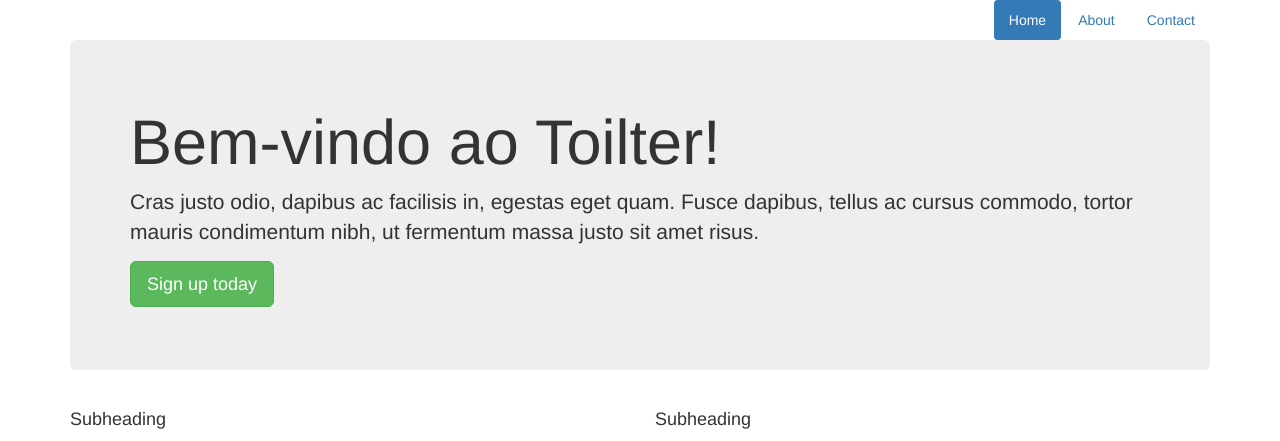
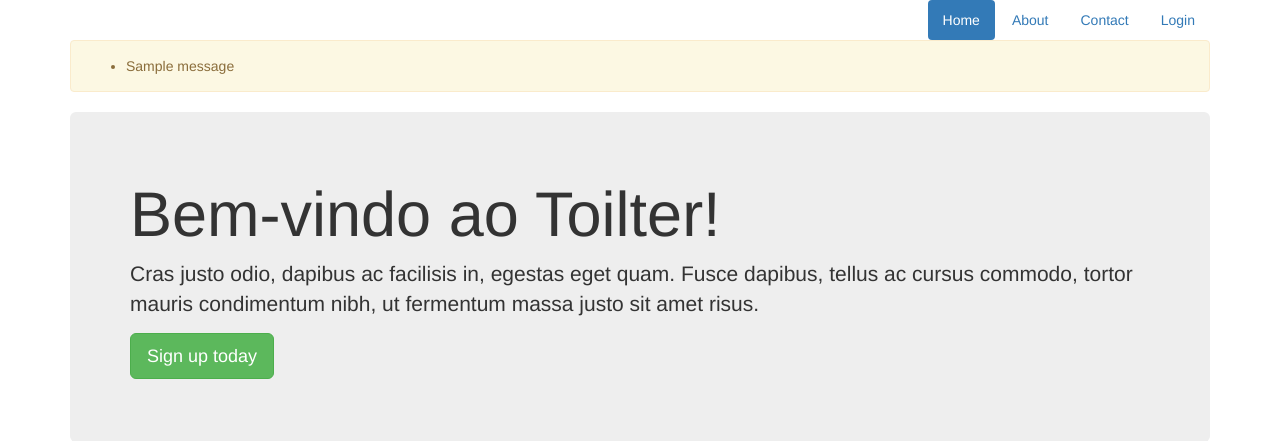
Before and after one commit to lucascb/flask, a Flask app: page / in a window 1280 px wide. Shown: the top 441 px of the page. Run offline with Flask 2, Linux system fonts and the light colour scheme; tables that the repository leaves empty hold one stand-in row (values such as "Sample post"); one stand-in notice (Sample message) is shown; some libraries are stand-ins or nearby versions.

Commit message:
Done until class 11

```diff
--- a/app/controllers/default.py
+++ b/app/controllers/default.py
@@ -8,12 +8,12 @@
 def user_loader(id):
     return User.query.get(id)
 
-@app.route("/index")
+@app.route("/index/")
 @app.route("/")
 def index():
     return render_template("index.html")
 
-@app.route("/login", methods=["GET", "POST"])
+@app.route("/login/", methods=["GET", "POST"])
 def login():
     form = LoginForm()
     if form.validate_on_submit():
@@ -21,9 +21,11 @@
         if user and user.password == form.password.data:
             login_user(user)
             flash("Successful login")
-            redirect(url_for('index'))
+            return redirect(url_for('index'))
         else:
             flash("Invalid login")
+    elif form.errors:
+        flash("Error in login")
     return render_template('login.html', form=form)
 
 @app.route("/logout/")
@@ -33,14 +35,14 @@
 
 @app.route("/teste/")
 def teste():
-    #u = User('lucascb', '1234', 'Lucas Bernardes', 'lucascbernardes@live.com')
-    #db.session.add(u)
+    u = User('lucascb', '1234', 'Lucas Bernardes', 'lucascbernardes@live.com')
+    db.session.add(u)
+    db.session.commit()
+
+    #user = User.query.filter_by(username='lucascb').first()
+    #users = User.query.filter_by(username='lucascb').all()
+
+    #db.session.delete(user)
     #db.session.commit()
-
-    user = User.query.filter_by(username='lucascb').first()
-    users = User.query.filter_by(username='lucascb').all()
-
-    db.session.delete(user)
-    db.session.commit()
-    print(user, users)
+    #print(user, users)
     return "OK"
--- a/app/templates/base.html
+++ b/app/templates/base.html
@@ -25,15 +25,33 @@
   <body>
 
     <div class="container">
+
       <div class="header clearfix">
         <nav>
           <ul class="nav nav-pills pull-right">
             <li role="presentation" class="active"><a href="#">Home</a></li>
             <li role="presentation"><a href="#">About</a></li>
             <li role="presentation"><a href="#">Contact</a></li>
+            {% if current_user.is_authenticated: %}
+                <li><a href="{{ url_for('logout') }}">Logout</a></li>
+            {% else %}
+                <li><a href="{{ url_for('login') }}">Login</a></li>
+            {% endif %}
           </ul>
         </nav>
       </div>
+
+      {% with messages = get_flashed_messages() %}
+        {% if messages %}
+          <div class="alert alert-warning" role="alert">
+            <ul class=flashes>
+              {% for message in messages %}
+              <li>{{ message }}</li>
+              {% endfor %}
+            </ul>
+          </div>
+          {% endif %}
+      {% endwith %}
 
       {% block content %}
 
```
Also changed, not shown: storage.db.
